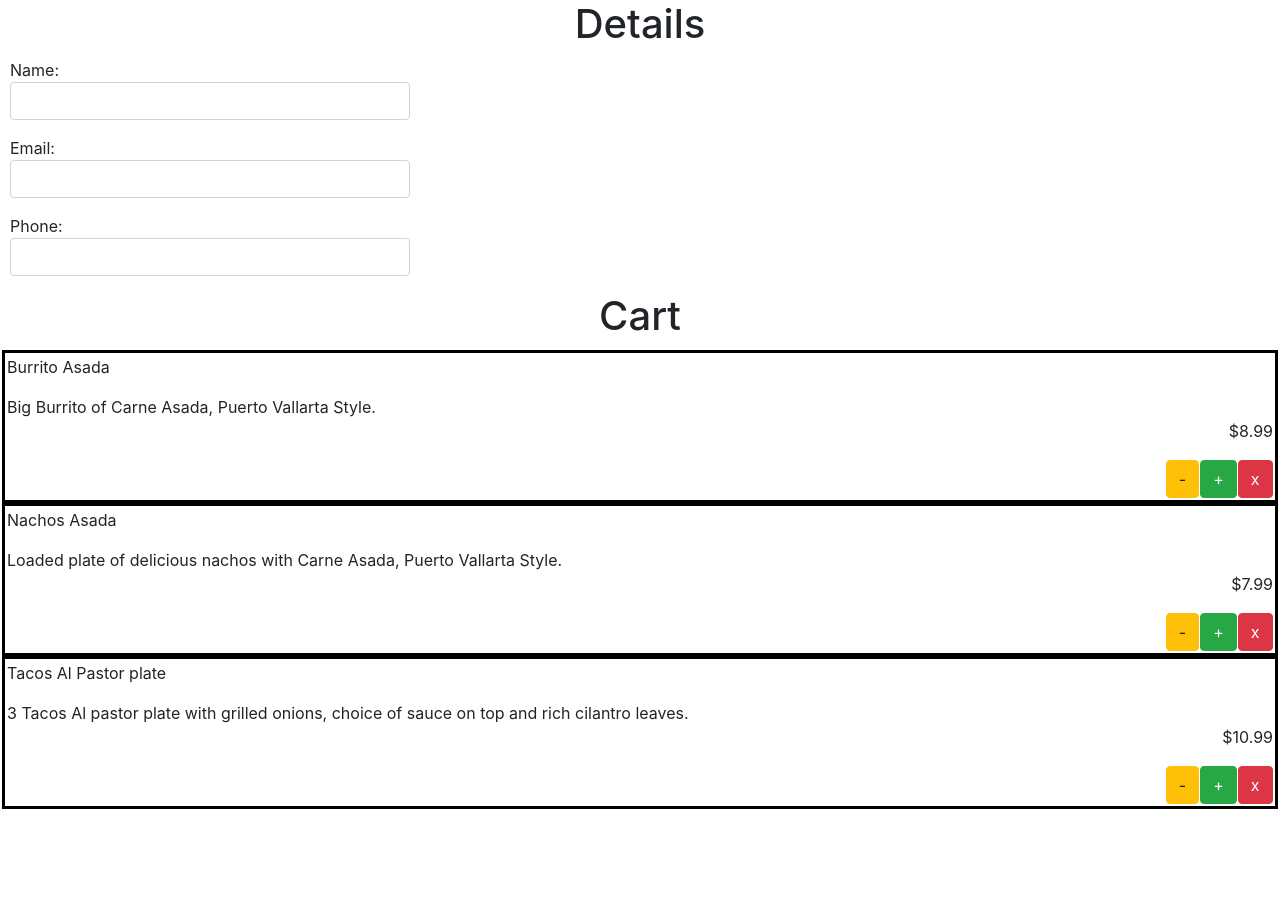
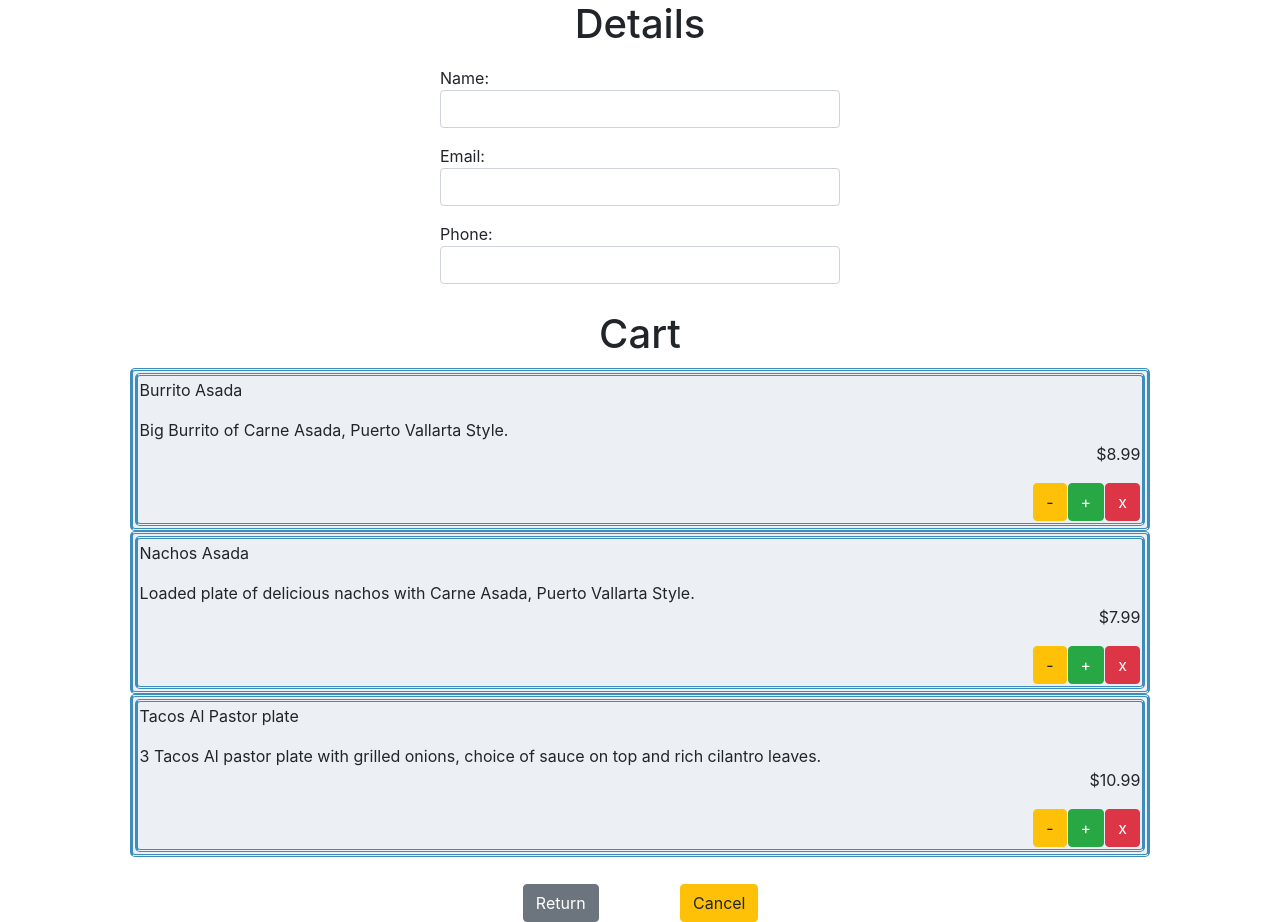
Before and after one commit to julioahurtado/Truck-d, a React (Create React App) app in the folder UI-Files/: page /customer/order in a window 1280 px wide. Before the commit the page ends 811 px from the top, so only its background shows below. Built offline with nearby package versions, Linux system fonts and the light colour scheme.

Commit message:
Did the skeleton ui for the Customer aspect of the project

```diff
--- a/UI-Files/src/modules/Customer/components/CustomerVendorListItem.tsx
+++ b/UI-Files/src/modules/Customer/components/CustomerVendorListItem.tsx
@@ -1,18 +1,25 @@
 import * as React from 'react'
-
+import { Form, Row, Col, ListGroup, Container, Button } from 'react-bootstrap'
+import '../css/Style.css'
 
 interface CustomerVendorListItemProps {
     vendorName: string;
     vendorDesription: string;
     vendorCuisine: string;
     vendorHours: string;
+
 }
 
 
 export default class CustomerVendorListItem extends React.Component<CustomerVendorListItemProps> {
     render() {
         return (
-            <div style={{background: '#FFFFFF', borderWidth: '3px', borderColor: 'black', borderStyle: "solid", padding: '2px', }}>
+            <Form>
+                <Row>
+                    <Col>
+                    <div className="listRes">
+            <ListGroup>
+            <ListGroup.Item action href="/customer/menu/:vendorName">
                 <p>
                     {this.props.vendorName}
                 </p>
@@ -25,7 +32,13 @@ export default class CustomerVendorListItem extends React.Component<CustomerVend
                 <p>
                     {this.props.vendorHours}
                 </p>
-            </div>
+            </ListGroup.Item>
+            </ListGroup>
+                </div>
+            </Col>
+            </Row>
+            </Form>
+
 
         )
     }
--- a/UI-Files/src/modules/Customer/components/CustomerVendorSearch.tsx
+++ b/UI-Files/src/modules/Customer/components/CustomerVendorSearch.tsx
@@ -2,7 +2,7 @@
 import * as React from 'react'
 import { Form, Row, Col, ListGroup, Container, Button } from 'react-bootstrap'
 import CustomerVendorListItem from './CustomerVendorListItem'
-
+import '../css/Style.css'
 interface CustomerVendorSearchProps {
     vendorList?: any[];
 }
@@ -28,12 +28,21 @@ export default class CustomerVendorSearch extends React.Component<CustomerVendor
     render() {
         return (
             <div>
-                <div style={{margin: 10}}>
-                    <Form.Group controlId="formBasicPassword">
-                        <Form.Control ref={this.state.searchField} onChange={() => this.handleChange()} type="text" placeholder="Search..." />
+                <div className="centered" style={{margin: 10}}>
+                    <Form.Group controlId="formBasicEmail">
+
+                        <Form.Row>
+                            <Col>
+                                <Form.Control style={{width: 500}} ref={this.state.searchField} onChange={() => this.handleChange()} type="text" placeholder="Search Food Truck by Name, city, type" />
+                            </Col>
+                            <Col>
+                                <Button variant="primary" type="submit">Go!</Button>
+                            </Col>
+                        </Form.Row>
+
                     </Form.Group>
                 </div>
-                <ListGroup style={{padding: '2px'}}>
+                <ListGroup style={{padding: '2px'}} >
                     {/* {this.props.vendorList.map((vendor, key) => {
                         <CustomerVendorListItem
                             vendorName={vendor.name}
--- a/UI-Files/src/modules/Customer/components/MenuList.tsx
+++ b/UI-Files/src/modules/Customer/components/MenuList.tsx
@@ -1,8 +1,8 @@
 
 import * as React from 'react'
-import { Button } from 'react-bootstrap'
+import { Button, ListGroup, Row, Col , Form} from 'react-bootstrap'
 import '../css/Style.css'
-//import 'https://maxcdn.bootstrapcdn.com/bootstrap/4.0.0/js/bootstrap.min.js'
+import { Link } from 'react-router-dom'
 
 interface MenuListProps{
     itemName: string
@@ -12,7 +12,13 @@ interface MenuListProps{
 export default class MenuList extends React.Component<MenuListProps> {
     render() {
         return (
-            <div style={{ background: '#FFFFFF', borderWidth: '2px', borderColor: 'black', borderStyle: "solid", padding: '2px'}}>
+            <Form>
+                <Row>
+                    <Col>
+            <div className="listFood">
+            <ListGroup>
+
+                <ListGroup.Item >
                     <p>
                         {this.props.itemName}
                     </p>
@@ -23,11 +29,16 @@ export default class MenuList extends React.Component<MenuListProps> {
                         </p>
                     </p>
                         <div className='text-right'>
+
                             <Button variant="warning" style={{margin: .5}} type="button">-</Button>
                             <Button variant="success" style={{margin: .5}}type="button">+</Button>
                         </div>
+                </ListGroup.Item>
+            </ListGroup>
             </div>
-
+            </Col>
+            </Row>
+            </Form>
         )
     }
 }
--- a/UI-Files/src/modules/Customer/css/Style.css
+++ b/UI-Files/src/modules/Customer/css/Style.css
@@ -22,3 +22,39 @@
     position: relative;
 
 }
+
+.centered{
+    display:flex;
+    justify-content:center;
+    align-items:center
+}
+
+.right{
+    position: absolute;
+    bottom: 10px;
+    display:flex;
+    justify-content: right;
+    align-items: flex-start;
+}
+
+.listFood{
+    background: #ecf0f5;
+    border-width: 3px;
+    border-color: #3c8dbc;
+    border-style: double solid;
+    border-radius: 5px;
+    padding: 2px;
+    margin: auto;
+    width: 80%;
+}
+
+.listRes{
+    background: #0b0c0c;
+    border-width: 3px;
+    border-color: #3c8dbc;
+    border-style: double solid;
+    border-radius: 5px;
+    padding: 2px;
+    margin: auto;
+    width: 80%;
+}
--- a/UI-Files/src/modules/Customer/pages/CustomerCart.tsx
+++ b/UI-Files/src/modules/Customer/pages/CustomerCart.tsx
@@ -4,7 +4,8 @@ import * as React from 'react'
 import '../components/CustomerVendorSearch'
 import '../components/CustomerVendorListItem'
 import { Form, Row, Col, ListGroup, Container, Button } from 'react-bootstrap'
-
+import '../css/Style.css'
+import { Link } from 'react-router-dom'
 
 
 interface CustomerCartProps{
@@ -17,7 +18,13 @@ interface CustomerCartProps{
 class ItemsInCart extends React.Component<CustomerCartProps> {
     render() {
         return (
-            <div style={{background: '#FFFFFF', borderWidth: '3px', borderColor: 'black', borderStyle: "solid", padding: '2px', }}>
+
+            <div className="listFood">
+
+
+            <ListGroup>
+                <ListGroup.Item  style={{background: '#ecf0f5', borderWidth: '3px', borderColor: '#3c8dbc', borderStyle: "double solid", borderRadius: '5px', padding: '2px', }}>
+
                     <p>
                         {this.props.itemName}
                     </p>
@@ -32,8 +39,10 @@ class ItemsInCart extends React.Component<CustomerCartProps> {
                         <Button variant="success" style={{margin: .5}}type="button">+</Button>
                         <Button variant="danger" style={{margin: .5}}type="button">x</Button>
                         </div>
+                </ListGroup.Item>
+            </ListGroup>
+            </div>
 
-            </div>
 
         )
     }
@@ -42,6 +51,7 @@ class ItemsInCart extends React.Component<CustomerCartProps> {
 export default class CustomerCart extends React.Component<any> {
     render(){
         return (
+            <Form>
             <div>
 
                <h1>Cart</h1>
@@ -77,6 +87,22 @@ export default class CustomerCart extends React.Component<any> {
                 </ListGroup>
 
             </div>
+            <div className="centered">
+            <Row>
+
+                    <Col xs={6}>
+                    <Link to="/customer/menu/:vendorName'">
+                    <Button style={{position: 'relative', bottom: '-20px', margin: 5, left: '-20px'}} variant="secondary"  type="button">Return</Button>
+                    </Link>
+                    </Col>
+                    <Col xs={6}>
+                    <Link to="/customer">
+                    <Button variant="warning" style={{position: 'relative', bottom: '-20px', margin: 5, right: '-20px'}} type="button">Cancel</Button>
+                    </Link>
+                    </Col>
+            </Row>
+        </div>
+        </Form>
         )
     }
 }
--- a/UI-Files/src/modules/Customer/pages/CustomerDetails.tsx
+++ b/UI-Files/src/modules/Customer/pages/CustomerDetails.tsx
@@ -33,9 +33,10 @@ export default class CustomerDetails extends React.Component<any, CustomerDetail
 
     render(){
         return (
-           // <div style={{background: '#FFFFFF', borderWidth: '3px', borderColor: 'black', borderStyle: "solid", padding: '2px', }}>
-            <div>
+            <Form>
                 <h1>Details</h1>
+            <div className="centered">
+
                 <div style={{margin: 10}}>
                     <Form.Group controlId='formName'>
                         Name:<Form.Control style={{width: 400}} type="text" ref={this.state.customerName} onChange={() => this.handleSubmit()}>
@@ -51,6 +52,8 @@ export default class CustomerDetails extends React.Component<any, CustomerDetail
                     </Form.Group>
                 </div>
            </div>
+
+        </Form>
         )
     }
 }
--- a/UI-Files/src/modules/Customer/pages/CustomerLandingPage.tsx
+++ b/UI-Files/src/modules/Customer/pages/CustomerLandingPage.tsx
@@ -8,10 +8,8 @@ import CustomerVendorSearch from '../components/CustomerVendorSearch'
 
 
 
-
 export default class CustomerLandingPage extends React.Component<any> {
     render() {
-        var CustomerMenuName = 'Test Restaurant'
         return (
             <Router history={history}>
                 <Switch>
@@ -29,10 +27,10 @@ export default class CustomerLandingPage extends React.Component<any> {
                         </CustomerDetails>
                         <CustomerCart>
                         </CustomerCart>
+
                     </Route>
-                    <Route path={'/customer/menu/:restaurantName'}>
-                        <CustomerMenu
-                            RestaurantName={CustomerMenuName}>
+                    <Route path={'/customer/menu/:vendorName'}>
+                        <CustomerMenu>
                         </CustomerMenu>
                     </Route>
                 </Switch>
--- a/UI-Files/src/modules/Customer/pages/CustomerMenuPage.tsx
+++ b/UI-Files/src/modules/Customer/pages/CustomerMenuPage.tsx
@@ -1,35 +1,21 @@
 
 import * as React from 'react'
-import { Button } from 'react-bootstrap'
+import { Form, Button, Row, Col} from 'react-bootstrap'
 import MenuList from '../components/MenuList'
 import '../css/Style.css'
+import { Link } from 'react-router-dom'
 
 interface CustomerMenuProps {
-    RestaurantName: String;
 
 }
-
-
-class RestaurantName extends React.Component<CustomerMenuProps>{
-    render(){
-        return(
-            <div>
-                <h1 >{this.props.RestaurantName}</h1>
-                <h1>Menu:</h1>
-            </div>
-        )
-    }
-}
-
 
 
 export default class CustomerMenu extends React.Component<CustomerMenuProps> {
     render() {
         return (
+            <Form>
             <div>
-                <RestaurantName RestaurantName="Vallarta">
-                <h1>Menu</h1>
-                </RestaurantName>
+                <h1>Menu:</h1>
 
 
                 <div className='text-center'>
@@ -62,6 +48,22 @@ export default class CustomerMenu extends React.Component<CustomerMenuProps> {
                     >
                 </MenuList>
             </div>
+            <div className="centered">
+                <Row>
+
+                    <Col xs={6}>
+                    <Link to="/customer">
+                    <Button style={{position: 'relative', bottom: '-20px', margin: 5, left: '-20px'}} variant="secondary"  type="button">Return</Button>
+                    </Link>
+                    </Col>
+                    <Col xs={6}>
+                    <Link to="/customer/order">
+                    <Button variant="primary" style={{position: 'relative', bottom: '-20px', margin: 5, right: '-20px'}} type="button">Checkout</Button>
+                    </Link>
+                    </Col>
+                </Row>
+            </div>
+            </Form>
         )
     }
 }
```
Lines whose indentation alone changed are shown as unchanged.
